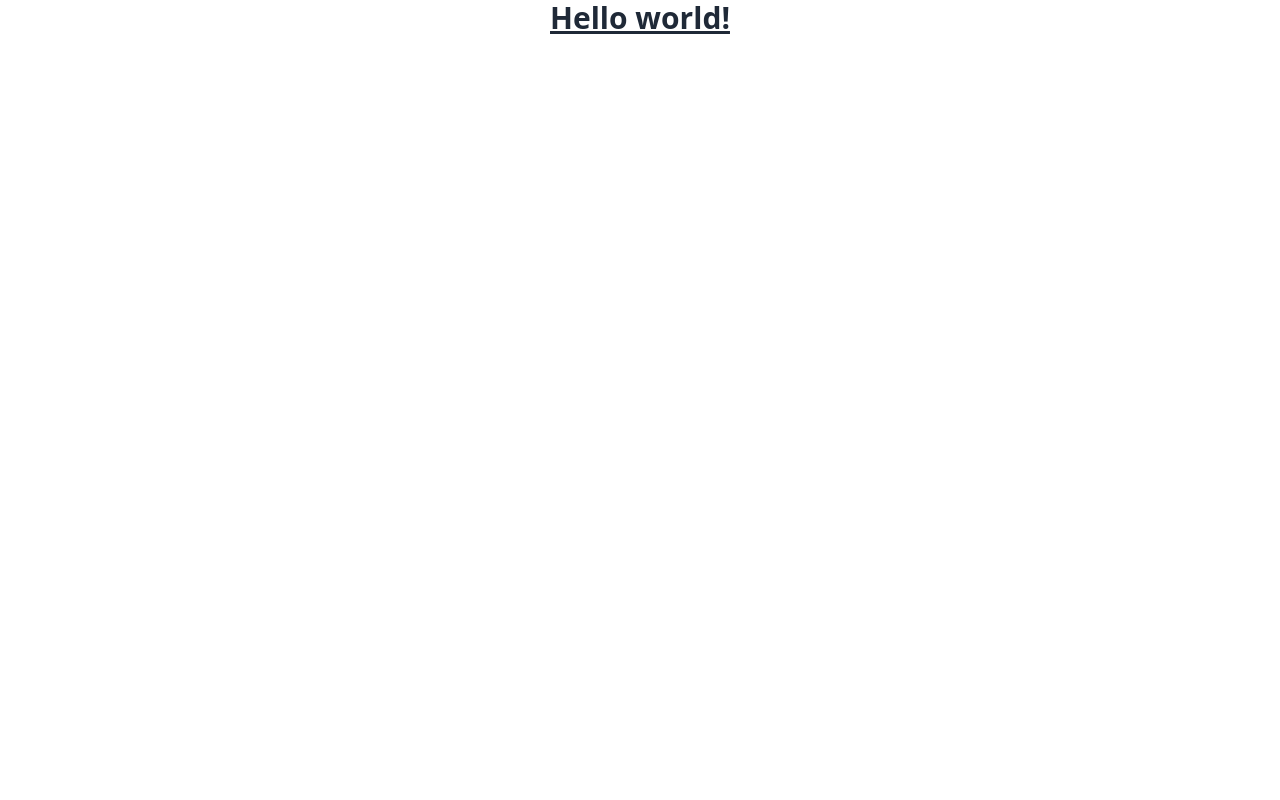
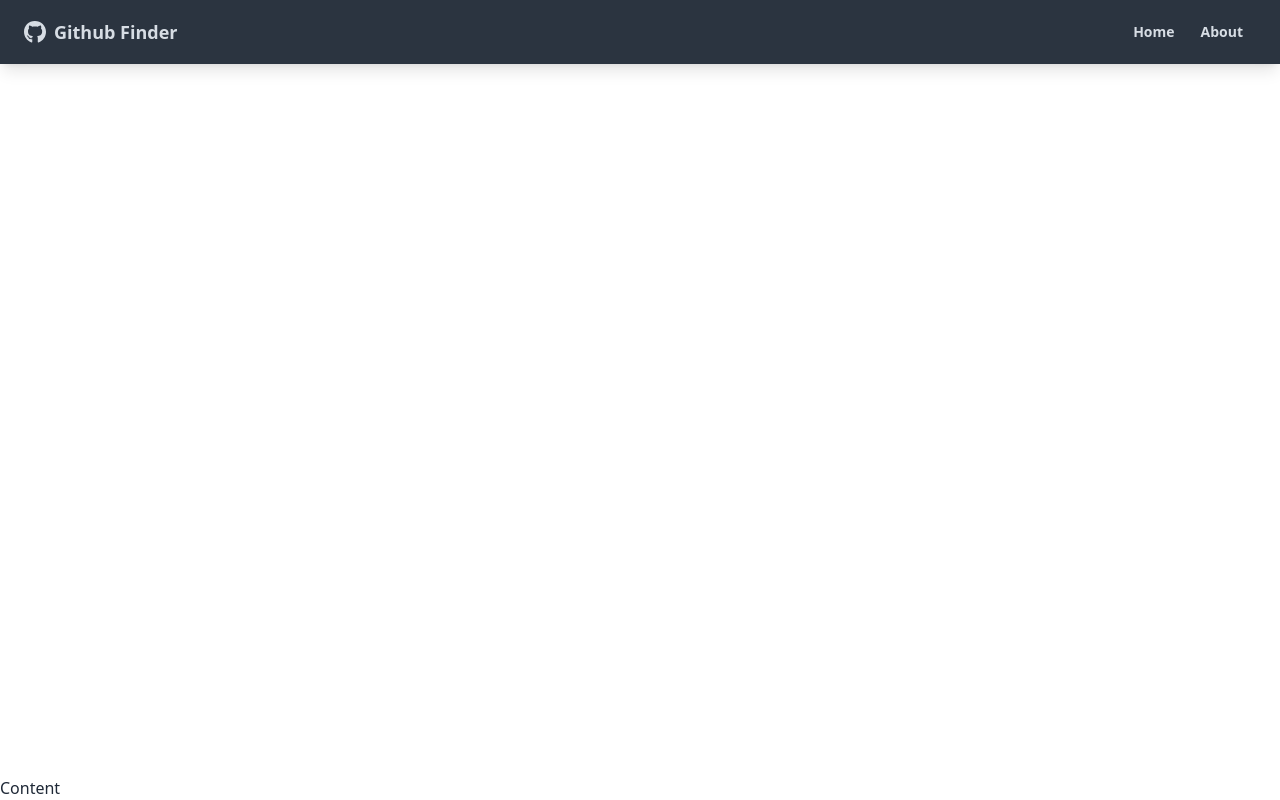
Before and after one commit to joexyjay/GitHub-Finder-App, a React app: page / in a window 1280 px wide. Built offline with nearby package versions, Linux system fonts and the light colour scheme; the HTML template or start-up script is replaced by a standard one.

Commit message:
add navbar

```diff
--- a/package.json
+++ b/package.json
@@ -11,7 +11,9 @@
   },
   "dependencies": {
     "react": "^18.2.0",
-    "react-dom": "^18.2.0"
+    "react-dom": "^18.2.0",
+    "react-icons": "^4.12.0",
+    "react-router-dom": "^6.20.1"
   },
   "devDependencies": {
     "@types/react": "^18.2.43",
--- a/src/App.jsx
+++ b/src/App.jsx
@@ -1,12 +1,17 @@
+import { BrowserRouter as Router } from "react-router-dom"
+import Navbar from "./components/layouts/Navbar"
 function App() {
 
   return (
-    <>
-       <h1 className="text-3xl font-bold underline text-center">
-      Hello world!
-    </h1>
+    <Router>
+      <div className="flex flex-col justify-between h-screen">
+        <Navbar />
+        <main>
+          Content
+        </main>
+      </div>
 
-    </>
+    </Router>
   )
 }
 
--- /dev/null
+++ b/src/components/layouts/Navbar.jsx
@@ -0,0 +1,37 @@
+import { FaGithub } from "react-icons/fa";
+import { Link } from "react-router-dom";
+import PropTypes from "prop-types";
+function Navbar({title}) {
+  return (
+    <nav className="navbar mb-12 shadow-lg bg-neutral text-neutral-content">
+        <div className="container mx-auto">
+            <div className="flex-none px-2 mx-2">
+                <FaGithub className="inline pr-2 text-3xl"/>
+                <Link to="/" className="inline text-lg font-bold align-middle">
+                    {title}
+                </Link>
+            </div>
+
+            <div className="flex-1 px-2 mx-2">
+                <div className="flex justify-end">
+                    <Link to="/" className="btn btn-ghost btn-sm rounded-btn">
+                        Home
+                    </Link>
+                    <Link to="/about" className="btn btn-ghost btn-sm rounded-btn">
+                        About
+                    </Link>
+                </div>
+            </div>
+        </div>
+    </nav>
+  )
+}
+
+Navbar.defaultProps = {
+  title: "Github Finder"
+}
+
+Navbar.propTypes = {
+    title: PropTypes.string.isRequired
+}
+export default Navbar
```
Also changed, not shown: 1 other file (tests, documents, lock files or other folders).
